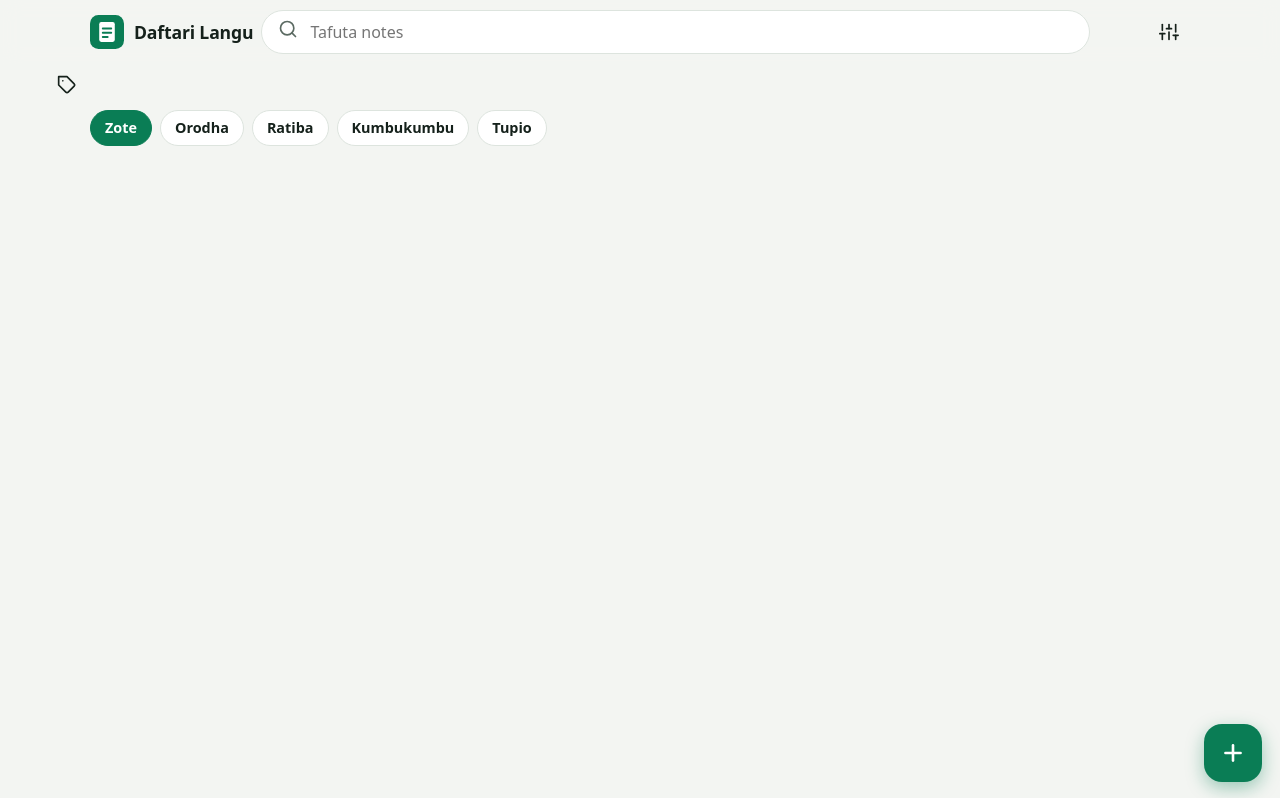
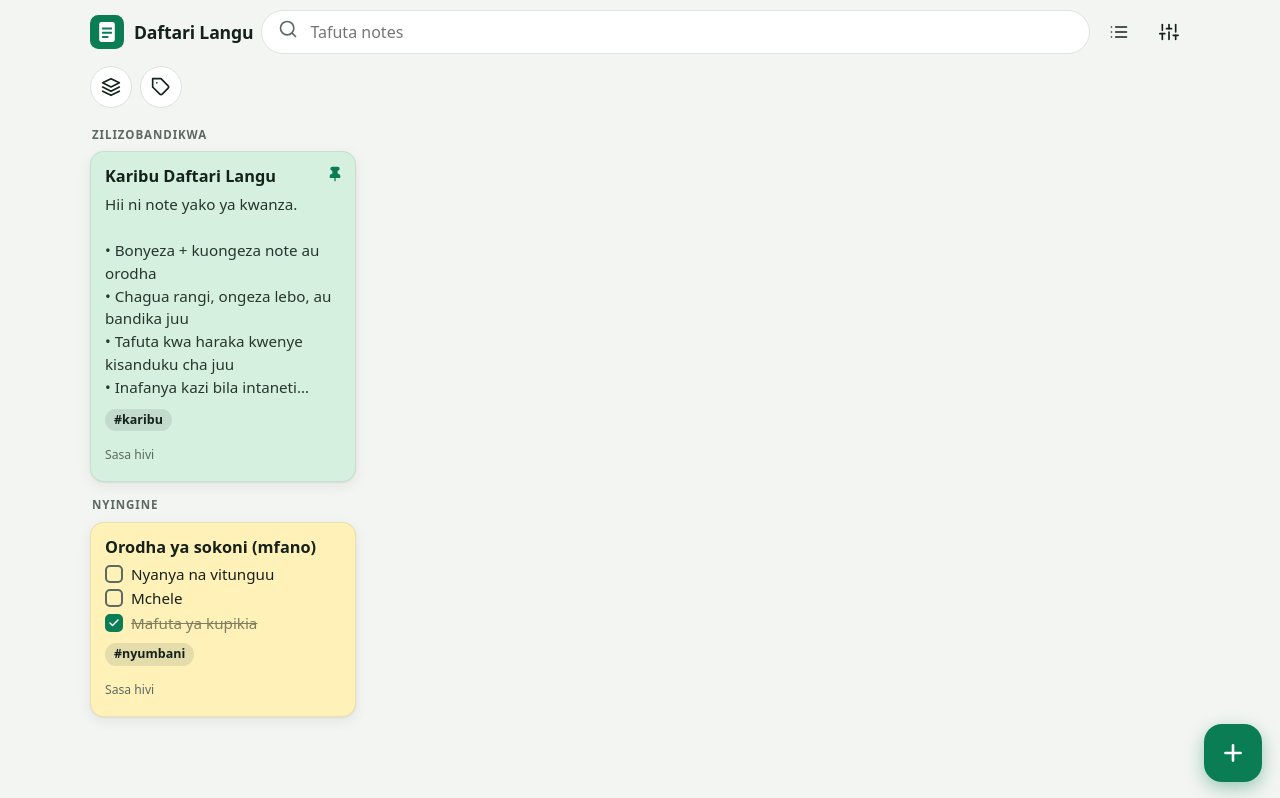
Before and after one commit to matondo-maduhu/Notebook-app, a Flask app: page / in a window 1280 px wide. Shown: the top 798 px of the page. Run offline with Flask 3, Linux system fonts and the light colour scheme.

Commit message:
Add files via upload

```diff
--- a/static/app.js
+++ b/static/app.js
@@ -45,6 +45,7 @@
         check: '<polyline points="20 6 9 17 4 12"/>',
         copy: '<rect x="9" y="9" width="13" height="13" rx="2" ry="2"/><path d="M5 15H4a2 2 0 0 1-2-2V4a2 2 0 0 1 2-2h9a2 2 0 0 1 2 2v1"/>',
         settings: '<line x1="4" y1="21" x2="4" y2="14"/><line x1="4" y1="10" x2="4" y2="3"/><line x1="12" y1="21" x2="12" y2="12"/><line x1="12" y1="8" x2="12" y2="3"/><line x1="20" y1="21" x2="20" y2="16"/><line x1="20" y1="12" x2="20" y2="3"/><line x1="1" y1="14" x2="7" y2="14"/><line x1="9" y1="8" x2="15" y2="8"/><line x1="17" y1="16" x2="23" y2="16"/>',
+        layers: '<polygon points="12 2 2 7 12 12 22 7 12 2"/><polyline points="2 17 12 22 22 17"/><polyline points="2 12 12 17 22 12"/>',
         grid: '<rect x="3" y="3" width="7" height="7"/><rect x="14" y="3" width="7" height="7"/><rect x="14" y="14" width="7" height="7"/><rect x="3" y="14" width="7" height="7"/>',
         list: '<line x1="8" y1="6" x2="21" y2="6"/><line x1="8" y1="12" x2="21" y2="12"/><line x1="8" y1="18" x2="21" y2="18"/><line x1="3" y1="6" x2="3.01" y2="6"/><line x1="3" y1="12" x2="3.01" y2="12"/><line x1="3" y1="18" x2="3.01" y2="18"/>',
         lock: '<rect x="3" y="11" width="18" height="11" rx="2" ry="2"/><path d="M7 11V7a5 5 0 0 1 10 0v4"/>',
@@ -423,44 +424,72 @@
         window.scrollTo({ top: 0 });
     }
 
+    const FILTERS = [
+        ["all", "Zote", "file-text"],
+        ["lists", "Orodha", "check-square"],
+        ["due", "Ratiba", "calendar"],
+        ["archive", "Kumbukumbu", "archive"],
+        ["trash", "Tupio", "trash"],
+    ];
+    let tagCounts = new Map();
+    let navCounts = {};
+
+    function filterLabel(f) {
+        if (f.startsWith("tag:")) return "#" + f.slice(4);
+        const m = FILTERS.find((x) => x[0] === f);
+        return m ? m[1] : "Zote";
+    }
+
+    function pickRow(f, label, icon, count) {
+        const b = h("button", {
+            type: "button", class: "pick-row", "aria-pressed": String(state.filter === f),
+            onclick: () => { $("#navsheet").close(); $("#tagsheet").close(); setFilter(f); },
+        });
+        if (icon) b.append(svgIcon(icon));
+        b.append(h("span", { class: "pick-label" }, label));
+        if (count) b.append(h("span", { class: "n" }, String(count)));
+        return b;
+    }
+
+    function renderNavSheet() {
+        const box = $("#nav-list");
+        box.textContent = "";
+        FILTERS.forEach(([f, label, icon]) => box.append(pickRow(f, label, icon, navCounts[f])));
+    }
+
+    function renderTagSheet() {
+        const box = $("#tag-list");
+        box.textContent = "";
+        const q = ($("#tag-search").value || "").trim().toLowerCase().replace(/^#/, "");
+        const tags = [...tagCounts.keys()].sort((x, y) => x.localeCompare(y, "sw")).filter((t) => !q || t.toLowerCase().includes(q));
+        if (!tags.length) {
+            box.append(h("p", { class: "hint" }, tagCounts.size ? "Hakuna lebo inayolingana." : "Bado hakuna lebo. Ongeza lebo ndani ya note."));
+            return;
+        }
+        tags.forEach((t) => box.append(pickRow("tag:" + t, "#" + t, null, tagCounts.get(t))));
+    }
+
     function renderChips() {
+        const live = state.notes.filter((n) => !n.trashedAt);
+        navCounts = {
+            due: live.filter((n) => n.due && !n.archived && !isFinished(n)).length,
+            trash: state.notes.length - live.length,
+        };
+        tagCounts = new Map();
+        live.forEach((n) => n.tags.forEach((t) => tagCounts.set(t, (tagCounts.get(t) || 0) + 1)));
+        if (state.filter.startsWith("tag:") && !tagCounts.has(state.filter.slice(4))) state.filter = "all";
+
+        // Kichujio kinachotumika kinaonekana kama chip yenye ✕
         const nav = $("#chips");
         nav.textContent = "";
-        const live = state.notes.filter((n) => !n.trashedAt);
-        const trashCount = state.notes.length - live.length;
-        const dueCount = live.filter((n) => n.due && !n.archived && !isFinished(n)).length;
-        const counts = new Map();
-        live.forEach((n) => n.tags.forEach((t) => counts.set(t, (counts.get(t) || 0) + 1)));
-        if (state.filter.startsWith("tag:") && !counts.has(state.filter.slice(4))) state.filter = "all";
-
-        const chip = (f, label, count) =>
-            h(
-                "button",
-                { class: "chip", type: "button", "aria-pressed": String(state.filter === f), onclick: () => setFilter(f) },
-                label,
-                count ? h("span", { class: "n" }, count) : null
-            );
-
-        nav.append(
-            chip("all", "Zote"),
-            chip("lists", "Orodha"),
-            chip("due", "Ratiba", dueCount || null),
-            chip("archive", "Kumbukumbu"),
-            chip("trash", "Tupio", trashCount || null)
-        );
-        const bar = $("#tagbar");
-        bar.textContent = "";
-        const tags = [...counts.keys()].sort((x, y) => x.localeCompare(y, "sw"));
-        bar.hidden = !tags.length;
-        bar.classList.toggle("open", tagsOpen);
-        if (tags.length > 3) {
-            bar.append(h("button", {
-                class: "tag-toggle", type: "button", "aria-expanded": String(tagsOpen),
-                onclick: () => { tagsOpen = !tagsOpen; renderChips(); },
-            }, tagsOpen ? "Punguza ▴" : "Lebo " + tags.length + " ▾"));
-        }
-        tags.forEach((t) => bar.append(chip("tag:" + t, "#" + t, counts.get(t))));
-        nav.scrollLeft = 0;
+        if (state.filter !== "all") {
+            const x = svgIcon("x");
+            nav.append(h("button", { class: "chip", type: "button", "aria-pressed": "true", "aria-label": "Ondoa kichujio " + filterLabel(state.filter), onclick: () => setFilter("all") }, filterLabel(state.filter), x));
+        }
+        $("#nav-btn").classList.toggle("on", FILTERS.some((m) => m[0] === state.filter && m[0] !== "all"));
+        $("#tag-btn").classList.toggle("on", state.filter.startsWith("tag:"));
+        renderNavSheet();
+        renderTagSheet();
     }
     let tagsOpen = false;
 
@@ -1483,6 +1512,15 @@
     $("#lightbox").addEventListener("click", (e) => { if (e.target.id !== "lb-close") e.currentTarget.close(); });
     $("#lb-close").addEventListener("click", () => $("#lightbox").close());
 
+    // Vichujio na lebo
+    const navSheet = $("#navsheet"), tagSheet = $("#tagsheet");
+    $("#nav-btn").addEventListener("click", () => { renderNavSheet(); navSheet.showModal(); });
+    $("#tag-btn").addEventListener("click", () => { $("#tag-search").value = ""; renderTagSheet(); tagSheet.showModal(); });
+    $("#nav-close").addEventListener("click", () => navSheet.close());
+    $("#tag-close").addEventListener("click", () => tagSheet.close());
+    [navSheet, tagSheet].forEach((d) => d.addEventListener("click", (e) => { if (e.target === d) d.close(); }));
+    $("#tag-search").addEventListener("input", renderTagSheet);
+
     // Mandharinyuma
     const bgSheet = $("#bgsheet");
     $("#ed-bg").addEventListener("click", () => {
--- a/static/style.css
+++ b/static/style.css
@@ -678,3 +678,19 @@ body.is-dragging * { cursor: grabbing !important; }
 .tagbar.open { max-height: none; }
 .tagbar .chip { height: 30px; padding: 0 11px; font-size: .85rem; }
 .tag-toggle { border: 0; background: none; color: var(--accent); font: inherit; font-size: .85rem; font-weight: 600; padding: 0 8px; height: 30px; cursor: pointer; }
+
+/* ---- Upau wa vichujio: ikoni mbili + kichujio kinachotumika ---- */
+.filterbar { display: flex; align-items: center; gap: 8px; padding: 2px var(--side-r) 10px var(--side-l); min-height: 52px; }
+.filterbar .chips { padding: 0; overflow: visible; flex-wrap: wrap; }
+.fb-btn { width: 42px; height: 42px; border: 1px solid var(--line); background: var(--surface); border-radius: 50%; flex: none; }
+.fb-btn.on { background: var(--accent); border-color: var(--accent); color: var(--accent-ink); }
+.chip .i { width: 14px; height: 14px; }
+.pick-list { display: flex; flex-direction: column; gap: 2px; }
+.pick-row { display: flex; align-items: center; gap: 12px; width: 100%; min-height: 48px; padding: 0 12px; border: 0; background: none; color: var(--ink); font: inherit; font-weight: 600; text-align: left; border-radius: 12px; cursor: pointer; }
+.pick-row:active, .pick-row:hover { background: var(--hover); }
+.pick-row[aria-pressed="true"] { background: color-mix(in srgb, var(--accent) 16%, transparent); color: var(--accent); }
+.pick-row .i { width: 20px; height: 20px; flex: none; }
+.pick-label { flex: 1; min-width: 0; overflow: hidden; text-overflow: ellipsis; white-space: nowrap; }
+.pick-row .n { font-weight: 500; color: var(--muted); }
+.pick-search { display: flex; align-items: center; gap: 8px; height: 44px; padding: 0 14px; margin: 0 0 8px; border: 1px solid var(--line); border-radius: 999px; background: var(--surface); }
+.pick-search input { flex: 1; min-width: 0; border: 0; outline: 0; background: transparent; font: inherit; color: var(--ink); }
--- a/static/sw.js
+++ b/static/sw.js
@@ -1,5 +1,5 @@
 /* Service worker ya Daftari Langu: inaiwezesha app kufanya kazi bila intaneti. */
-const VERSION = "daftari-v7";
+const VERSION = "daftari-v8";
 const SHELL = [
   "/",
   "/privacy",
```
